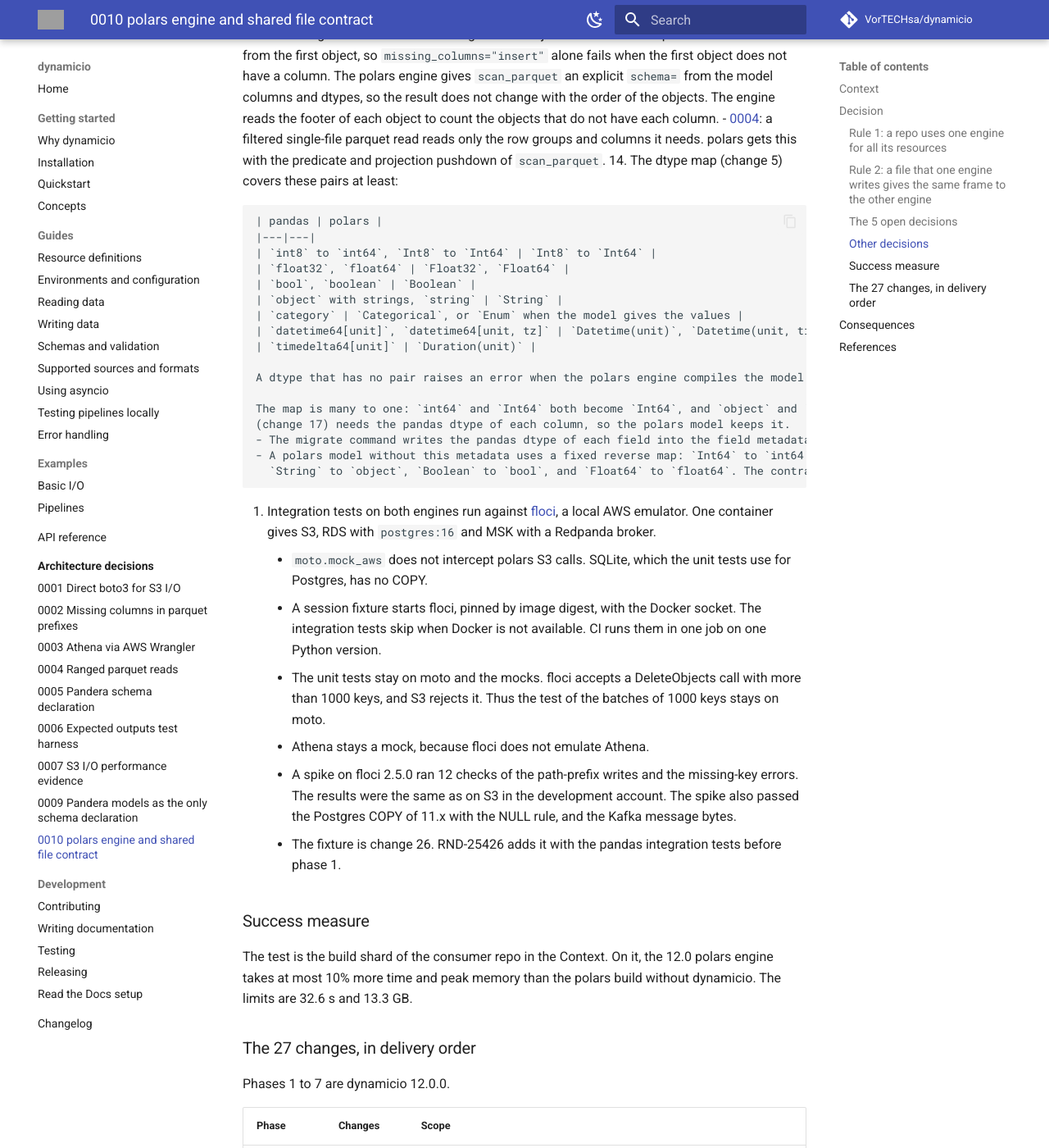
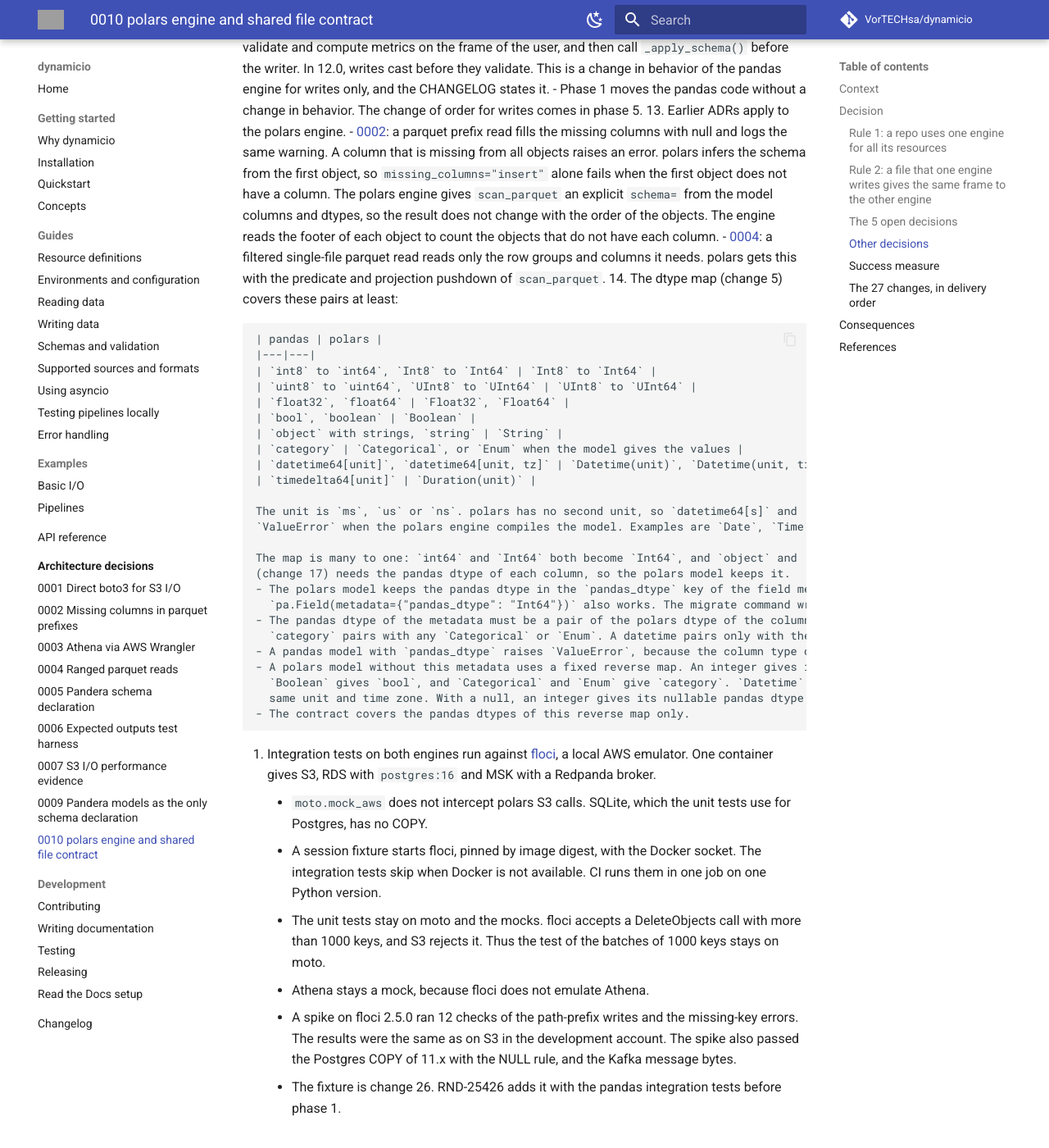
Before and after one commit to VorTECHsa/dynamicio, an MkDocs documentation site: the page built from docs/adr/0010-polars-engine-and-shared-file-contract.md, in a window 1280 px wide and 1400 px high, scrolled down 4946 px. Shown: the whole window at 82% size. Built offline with MkDocs 1.6.1 and Material for MkDocs 9.7.7, drawn with Linux system fonts in a browser that asks for light colours; comment, search, counter and statistics services are not loaded; some of the changed text lies outside the part shown; grey boxes are pictures that could not be loaded.

Commit message:
docs(RND-25353): record the design of phase 2 as built in ADR 0010
Records the NaN handling of the cast, the uint and unit rows of the dtype map, the pandas_dtype metadata and reverse map, and the two queries of the validations and the metrics.

```diff
--- a/docs/adr/0010-polars-engine-and-shared-file-contract.md
+++ b/docs/adr/0010-polars-engine-and-shared-file-contract.md
@@ -78,6 +78,10 @@ removes the columns that the model does not declare, so the two engines give the
    - Phase 7 records the v13 dependency list and an import test for each extra.
 3. The null rule. The polars engine changes float NaN to null when it reads and when it writes. The rule is always on and has no option. The pandas writer already
    stores NaN as null, so validators, metrics and files then agree across engines.
+   - The cast of the polars engine applies the rule. Each float column of the model gets `fill_nan(None)`, so the validators and the metrics count a NaN as a null.
+     Reads and writes cast, so the rule applies to both.
+   - A float column that casts to an integer gets `fill_nan(None)` before the cast. pandas casts a NaN to `<NA>` of a nullable integer.
+     A strict polars cast refuses a NaN.
 4. The Kafka key for polars. A new resource option `key_column` names the column that gives the message key.
    - The polars engine requires `key_column`, because a polars frame has no index. A polars Kafka resource without it raises an error when the user builds the resource.
      A row number is not a key: it is equal to the pandas key only when the pandas index is a `RangeIndex`.
@@ -136,6 +140,7 @@ schema declaration.
     | pandas | polars |
     |---|---|
     | `int8` to `int64`, `Int8` to `Int64` | `Int8` to `Int64` |
+    | `uint8` to `uint64`, `UInt8` to `UInt64` | `UInt8` to `UInt64` |
     | `float32`, `float64` | `Float32`, `Float64` |
     | `bool`, `boolean` | `Boolean` |
     | `object` with strings, `string` | `String` |
@@ -143,13 +148,20 @@ schema declaration.
     | `datetime64[unit]`, `datetime64[unit, tz]` | `Datetime(unit)`, `Datetime(unit, time_zone)` |
     | `timedelta64[unit]` | `Duration(unit)` |
 
-    A dtype that has no pair raises an error when the polars engine compiles the model.
+    The unit is `ms`, `us` or `ns`. polars has no second unit, so `datetime64[s]` and `timedelta64[s]` have no pair. A dtype that has no pair raises
+    `ValueError` when the polars engine compiles the model. Examples are `Date`, `Time`, `List`, `Struct` and `Decimal`.
 
     The map is many to one: `int64` and `Int64` both become `Int64`, and `object` and `string` both become `String`. The pandas metadata of a polars file
     (change 17) needs the pandas dtype of each column, so the polars model keeps it.
-    - The migrate command writes the pandas dtype of each field into the field metadata of the polars model, for example `pa.Field(metadata={"pandas_dtype": "int64"})`.
-    - A polars model without this metadata uses a fixed reverse map: `Int64` to `int64` when the column has no null and to `Int64` when it has a null,
-      `String` to `object`, `Boolean` to `bool`, and `Float64` to `float64`. The contract covers the pandas dtypes of this reverse map only.
+    - The polars model keeps the pandas dtype in the `pandas_dtype` key of the field metadata. `Field(pandas_dtype="Int64")` writes it, and a
+      `pa.Field(metadata={"pandas_dtype": "Int64"})` also works. The migrate command writes it for each field.
+    - The pandas dtype of the metadata must be a pair of the polars dtype of the column, else the model raises `ValueError` when it compiles. Any
+      `category` pairs with any `Categorical` or `Enum`. A datetime pairs only with the same unit and time zone.
+    - A pandas model with `pandas_dtype` raises `ValueError`, because the column type of a pandas model is its pandas dtype.
+    - A polars model without this metadata uses a fixed reverse map. An integer gives its pandas name (`Int64` to `int64`). `String` gives `object`,
+      `Boolean` gives `bool`, and `Categorical` and `Enum` give `category`. `Datetime` and `Duration` give `datetime64` and `timedelta64`, with the
+      same unit and time zone. With a null, an integer gives its nullable pandas dtype (`Int64`), and `Boolean` gives `boolean`.
+    - The contract covers the pandas dtypes of this reverse map only.
 15. Integration tests on both engines run against [floci](https://github.com/floci-io/floci), a local AWS emulator. One container gives S3, RDS with
     `postgres:16` and MSK with a Redpanda broker.
     - `moto.mock_aws` does not intercept polars S3 calls. SQLite, which the unit tests use for Postgres, has no COPY.
@@ -174,7 +186,7 @@ Phases 1 to 7 are dynamicio 12.0.0.
 | Phase | Changes | Scope |
 |---|---|---|
 | 1 | 1 to 4 | Engine seam. An `Engine` abstract base class in `dynamicio.engines` with 16 members (read, scan, cast, validate, write, sink). `PandasEngine` calls the current code without a change in behavior. The pandas I/O code stays in the `dynamicio.mixins.*` modules in 12.x, so a patch of a module binding changes the code that runs. A test patches each binding that the dynamicio tests and a consumer repo patch. Each engine has a registry of validators and metrics with the same names. `ModelCompiler` accepts `pandera.polars` models and raises if the model type is not the engine type. `configure()`, the freeze and the wrong-frame error (decision 1). |
-| 2 | 5 to 9 | Schema and null rule. The dtype map (decision 14). The null rule. polars validators and metrics that give the same results as pandas. Each is an expression, and all run in one `collect_all` with the Pandera data checks. |
+| 2 | 5 to 9 | Schema and null rule. The dtype map (decision 14). The null rule. polars validators and metrics that give the same results as pandas. The validators and the Pandera checks run in one `collect_all`. The metrics run in one `select` after the validations. |
 | 3 | 17, 18, 20, 26 | Eager codecs and the parquet contract. The pandas metadata through `arrow_schema=`. Footer details equal to 11.1.0: timestamp unit, row group size, snappy compression, coerced timestamps and INT96 reads. JSON (decision 9) and CSV (decision 5) bytes equal to 11.1.0. The option maps (decision 6). The polars S3 tests run against floci (decision 15). |
 | 4 | 10, 14, 16 | `scan()` returns a `LazyFrame`. It checks names and types with `collect_schema()` and adds the casts to the plan. polars reads S3 with a `credential_provider` from the boto3 session. A missing key raises the dynamicio error, so `missing_ok` applies. A prefix read lists the keys with boto3 and makes one `scan_parquet` call that keeps ADR 0002 and ADR 0004 (decision 13). |
 | 5 | 11, 12, 13, 15 | `sink()` runs all sinks in one `collect_all`. Writes go through a boto3 multipart upload (64 MiB parts, 4 in flight, ACL) that completes only on success and aborts on error. Both engines select columns, cast, validate and then compute metrics, in that order (decision 12). Both engines raise the same dynamicio errors. |
@@ -192,9 +204,29 @@ Phase 1 as built:
   11.x error of a polars model.
 - The frame check runs at `write()` and `sink()`, before any I/O. It compares the top-level module name of each class in the MRO of
   the frame, so a subclass of a polars or pandas frame counts as one, and it imports no polars. `configure()` checks the freeze before it looks for polars.
-- The dtype check of `DataframeSchema` knows only the pandas dtype names. In phase 1, only the integer and float columns of a polars model compile. Phase 2
-  (the dtype map of decision 14) adds the other polars dtypes.
-- The polars engine checks models and frames. Its I/O, cast, validations and metrics raise `NotImplementedError` until phases 2 to 6.
+- The dtype check of `DataframeSchema` knows only the pandas dtype names. In phase 1, only the integer and float columns of a polars model compiled.
+  Phase 2 compiles all the dtypes of the dtype map (decision 14).
+- The polars engine checks models and frames. Its I/O raises `NotImplementedError` until phases 3 to 6.
+
+Phase 2 as built:
+
+- `SchemaColumn` does not change. The `data_type` of a compiled polars column is a pandas dtype name, from the `pandas_dtype` metadata or the reverse
+  map of decision 14. The engine takes the polars dtypes from the model, with `DtypeMap.of_model()`.
+- The cast is strict. A `DataFrame` casts one column at a time, so a failed cast names its column. A `LazyFrame` gets the casts in its plan, and a failed
+  cast raises when the frame is collected. polars 2 does not cast a string to a datetime, so a string column parses with `str.to_datetime`.
+- A failed cast raises `ColumnsDataTypeError`, as on the pandas engine. A schema column that is not in the frame also raises it, and so does a frame column
+  that is not in the schema.
+  The messages go to the `dynamicio.core` logger, so a test that patches it sees the messages of the two engines. The polars engine ignores
+  `strict_dtype_check`.
+- The validators and the Pandera column and dataframe checks run in one `pl.collect_all`. The metrics run in a second `select`, after the
+  validations. Change 2 first had one `collect_all` for all of them. Two queries keep the order of decision 12: a failed validation stops the step
+  before the metrics.
+- A polars validator returns its lazy queries and a function that makes the `ValidationResult` from the collected frames. The 9 validators give the
+  names, messages and values of the pandas validators. Tests compare the two engines on the same data, with 200 columns of random floats.
+- The polars engine runs `Config.unique`, `Config.ordered` and `@pa.dataframe_check` as lazy queries, with the keys and the message template of the
+  pandas engine. The counts and the examples come from the polars failure cases, so they are not always the pandas values. For a dataframe check, the
+  count is the number of failing rows.
+- The 8 metrics give the `METRIC` lines of the pandas engine. The metric of an empty or an all-null column is NaN.
 
 Change 26 is the floci fixture of decision 15. RND-25426 delivers it before phase 1, with the pandas integration tests. The polars S3 tests of phase 3 are its first polars users.
 
```
